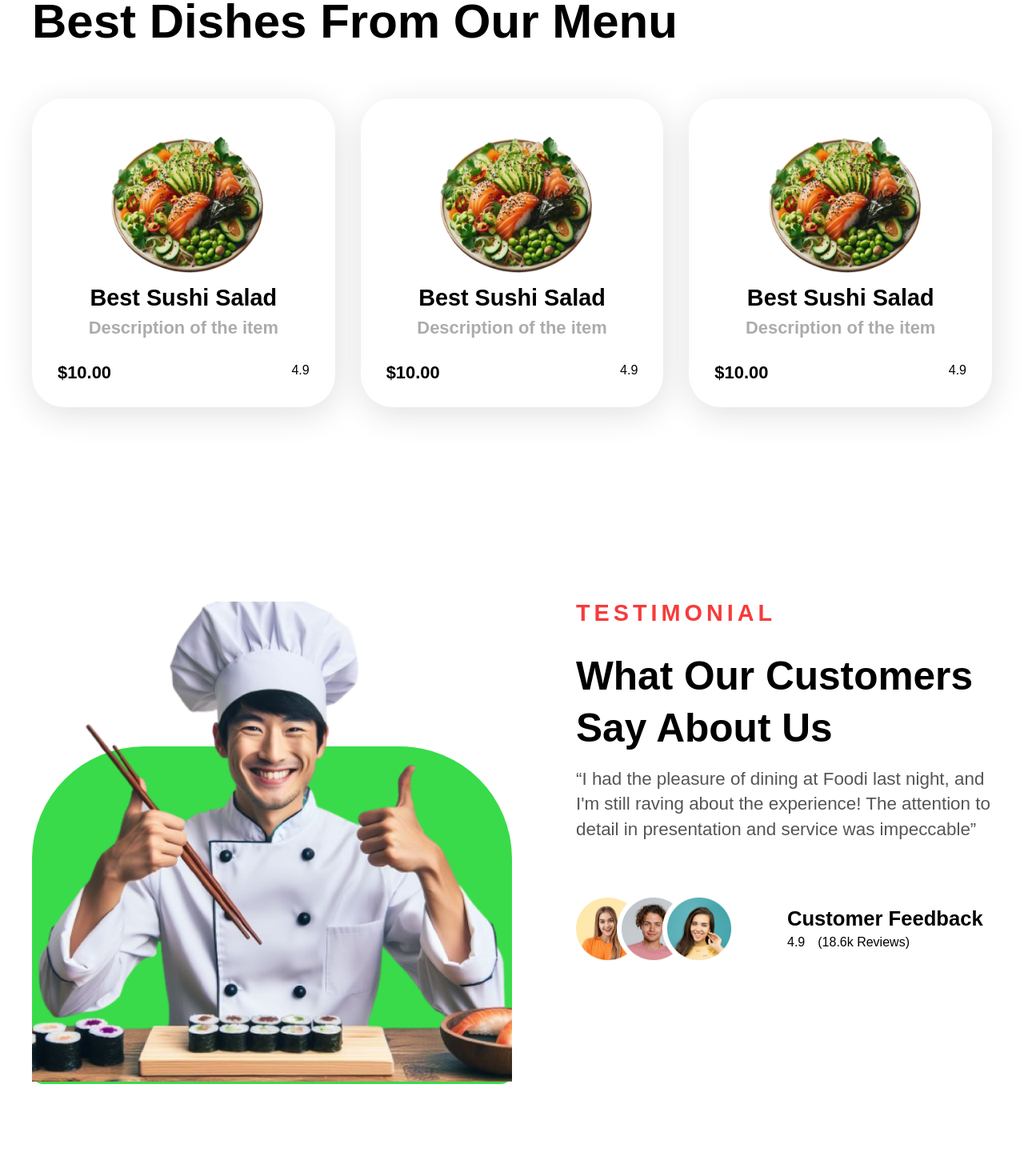
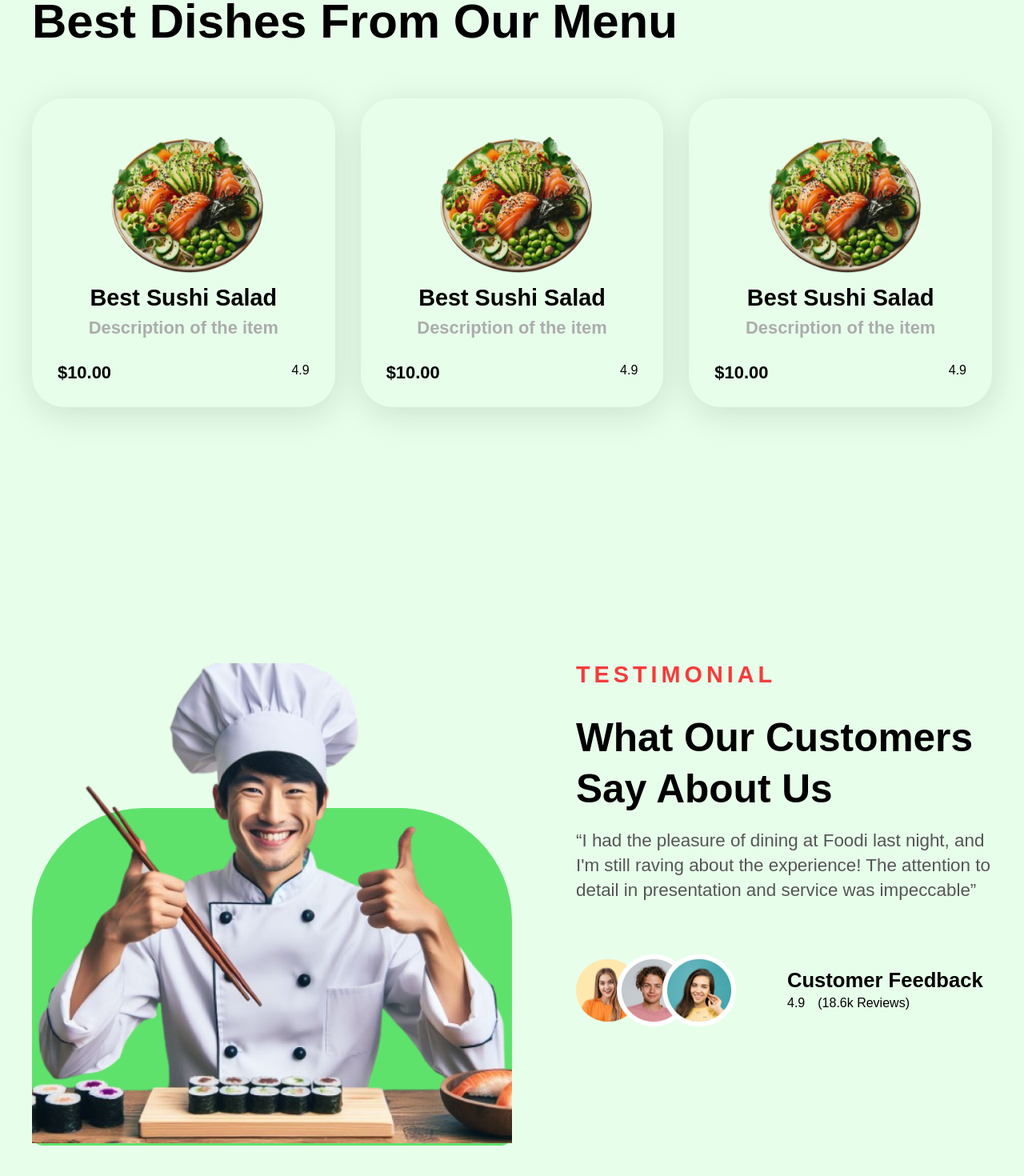
Before and after one commit to Navi003/sushi, a Next.js app: page / in a window 1280 px wide. Shown: the part 1804-3274 px from the top of the page at 80% size. Before the commit the page ends 3159 px from the top, so only its background shows below. Built offline with nearby package versions, Linux system fonts and the light colour scheme.

Commit message:
addd our story Page

```diff
--- a/app/globals.css
+++ b/app/globals.css
@@ -155,6 +155,6 @@ table {
 }
 
 body {
-  background: var(--color-white);
+  background-color: #e7ffea;
   font-family: sans-serif;
 }
--- a/app/page.tsx
+++ b/app/page.tsx
@@ -1,5 +1,6 @@
 import BestDishes from "@/components/main/BestDishes";
 import Hero from "@/components/main/Hero";
+import OurStory from "@/components/main/OurStory";
 import PopularCat from "@/components/main/PopularCat";
 import Testimonial from "@/components/main/Testimonial";
 
@@ -10,6 +11,7 @@ export default function Home() {
       <PopularCat />
       <BestDishes />
       <Testimonial />
+      <OurStory />
     </main>
   );
 }
--- a/components/main/BesDishes.module.css
+++ b/components/main/BesDishes.module.css
@@ -12,3 +12,6 @@
   justify-content: center;
   flex-wrap: wrap;
 }
+.sectionBestDishes {
+  margin-bottom: 20rem;
+}
--- a/components/main/BestDishes.tsx
+++ b/components/main/BestDishes.tsx
@@ -6,11 +6,7 @@ import DishCard from "../ui/DishCard";
 interface BestDishesProps {}
 const BestDishes: FC<BestDishesProps> = (): JSX.Element => {
   return (
-    <section
-      style={{
-        height: "100vh",
-      }}
-    >
+    <section className={styles.sectionBestDishes}>
       <div className={styles.headingBox}>
         <HeadingSecondary>Special Dishes</HeadingSecondary>
         <h2 className={styles.headingText}>Best Dishes From Our Menu</h2>
--- /dev/null
+++ b/components/main/OurStory.module.css
@@ -0,0 +1,3 @@
+.ourStorySection {
+  height: 100vh;
+}
--- /dev/null
+++ b/components/main/OurStory.tsx
@@ -0,0 +1,13 @@
+import { FC } from "react";
+import React from "react";
+import styles from "./OurStory.module.css";
+interface OurStoryProps {}
+const OurStory: FC<OurStoryProps> = (): JSX.Element => {
+  return (
+    <section className={styles.ourStorySection}>
+      <div></div>
+      <div></div>
+    </section>
+  );
+};
+export default OurStory;
--- a/components/main/Testimonial.module.css
+++ b/components/main/Testimonial.module.css
@@ -47,7 +47,7 @@
   content: "";
   height: 70%;
   width: 100%;
-  background-color: var(--color-limegreen-100);
+  background-color: var(--color-palegreen);
   position: absolute;
   left: 0;
   bottom: 0;
```
